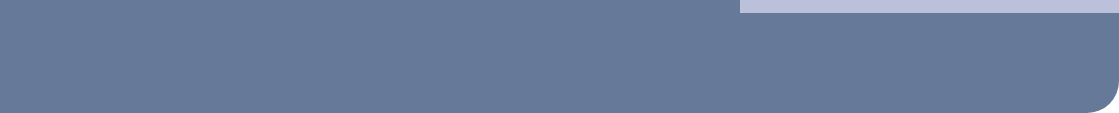
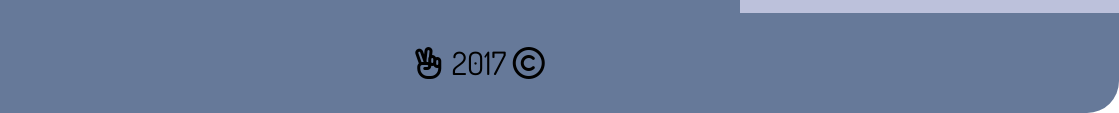
Before and after one commit to stephangriesel/stephangrieseldotcom, a plain HTML site: page index.html in a window 1280 px wide. Shown: the part 695-808 px from the top of the page, 161-1280 px from the left. Drawn offline with Linux system fonts and the light colour scheme.

Commit message:
updated footer - peace

```diff
--- a/index.html
+++ b/index.html
@@ -136,7 +136,7 @@
     </div>
 
       <footer>
-
+      	<h1><i class="fa fa-hand-peace-o" aria-hidden="true"></i> 2017 <i class="fa fa-copyright" aria-hidden="true"></i></h1>
       </footer>
 
       <script>
```
